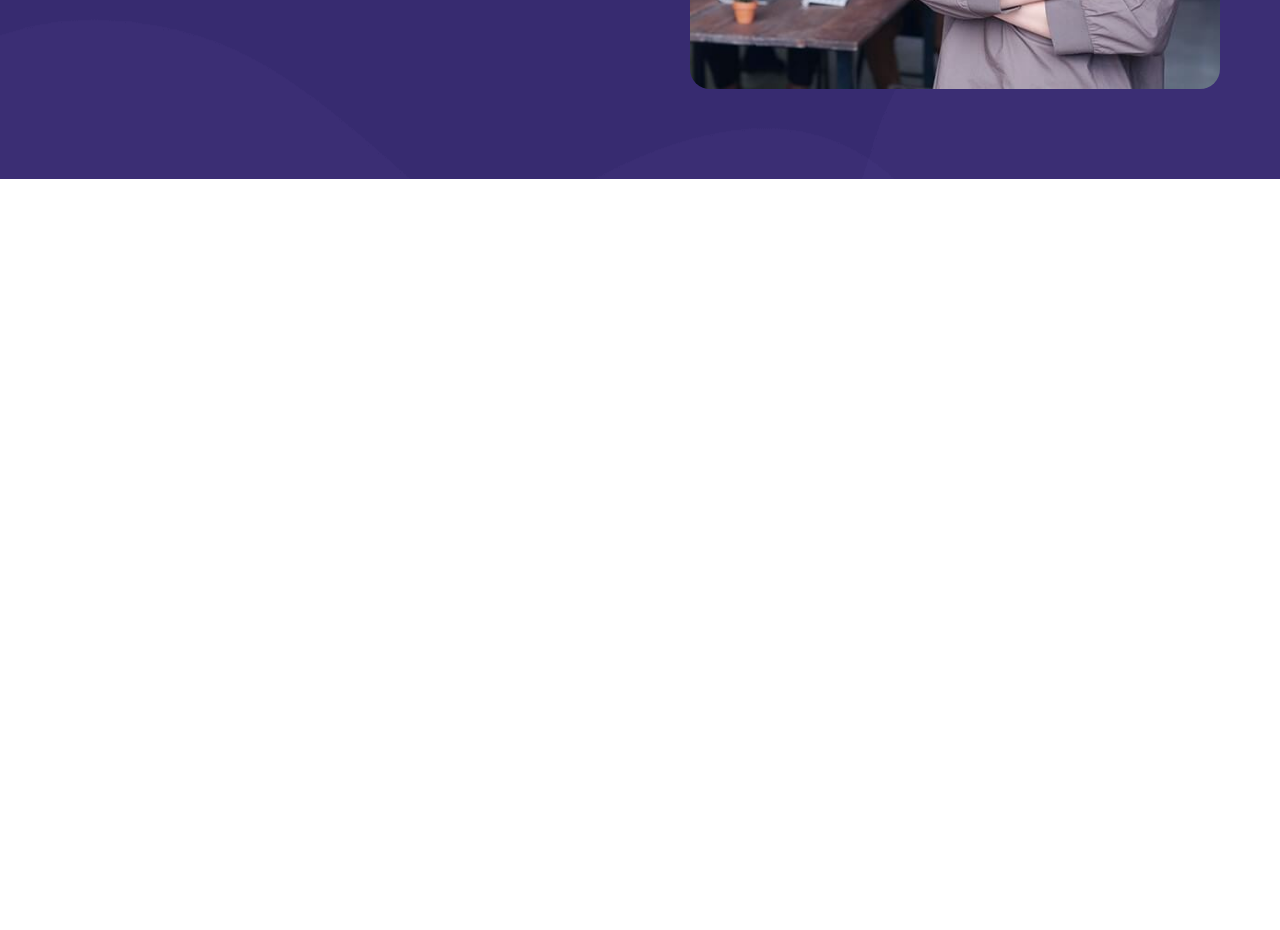
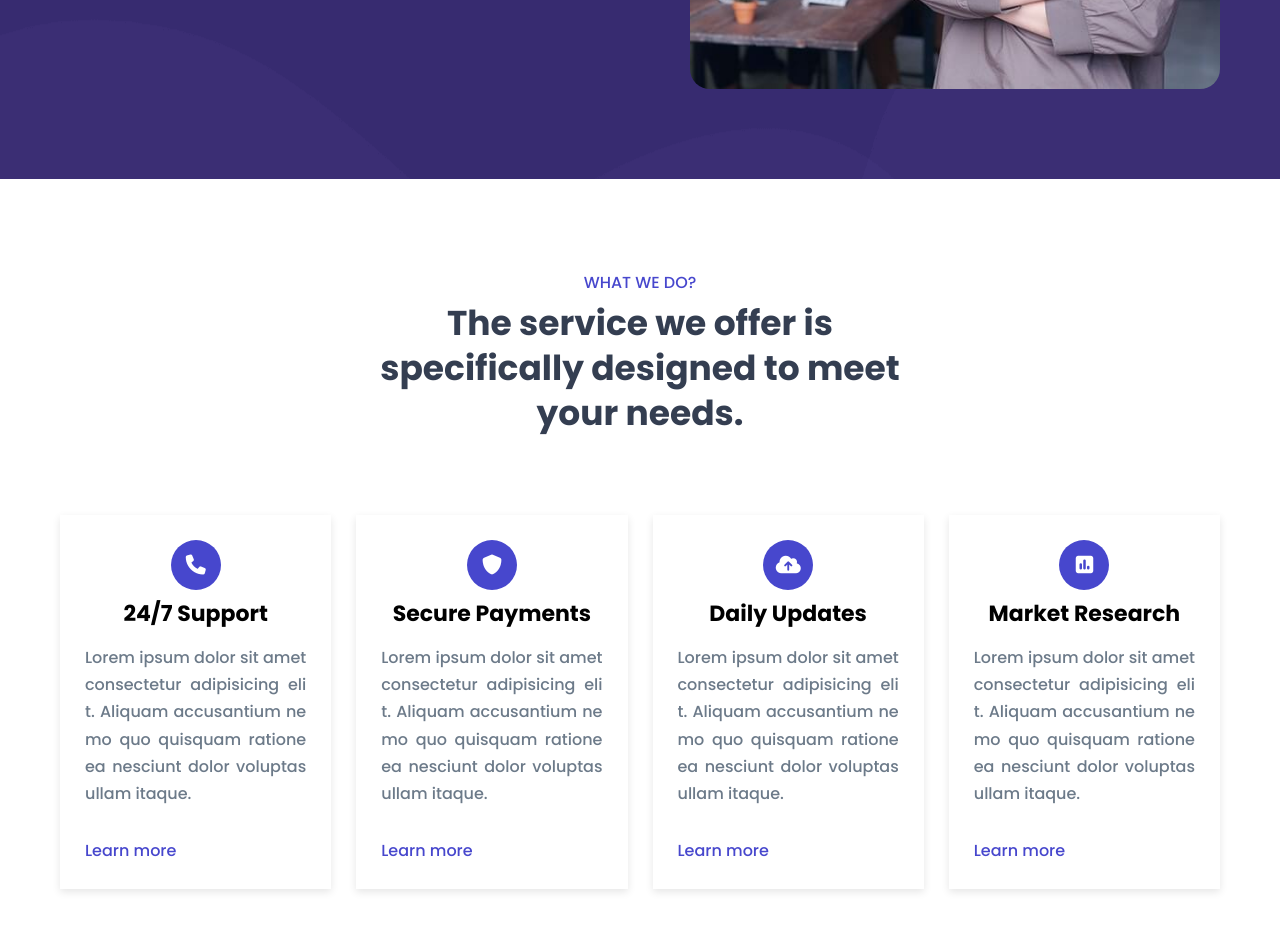
Before and after one commit to iamalexninov/onindex, a plain HTML site: page index.html in a window 1280 px wide. Shown: the part 558-1488 px from the top of the page. Before the commit the page ends 800 px from the top, so only its background shows below. Drawn offline with Linux system fonts and the light colour scheme.

Commit message:
added responsive service

```diff
--- a/index.html
+++ b/index.html
@@ -24,11 +24,12 @@
             <nav class="navbar">
                 <a href="#" class="navbar__logo">OninDex</a>
                 <ul class="navbar__list" data-navbar>
-                    <li class="navbar__list__item"><a class="item__link" href="#hero">Home</a></li>
-                    <li class="navbar__list__item"><a class="item__link" href="#about">About</a></li>
-                    <li class="navbar__list__item"><a class="item__link" href="#projects">Projects</a></li>
-                    <li class="navbar__list__item"><a class="item__link" href="#blog">Blog</a></li>
-                    <li class="navbar__list__item"><a class="item__link" href="#contact">Contact</a></li>
+                    <li class="navbar__list__item"><a class="item__link" href="#hero" data-link>Home</a></li>
+                    <li class="navbar__list__item"><a class="item__link" href="#about" data-link>About</a></li>
+                    <li class="navbar__list__item"><a class="item__link" href="#service" data-link>Services</a></li>
+                    <li class="navbar__list__item"><a class="item__link" href="#projects" data-link>Projects</a></li>
+                    <li class="navbar__list__item"><a class="item__link" href="#blog" data-link>Blog</a></li>
+                    <li class="navbar__list__item"><a class="item__link" href="#contact" data-link>Contact</a></li>
                 </ul>
                 <div class="navbar__icons" data-nav-buttons>
                     <i class="fa-solid fa-list-ul" data-open-icon></i>
@@ -56,6 +57,59 @@
                 </div>
             </div>
         </section>
+        <section class="section service" id="service">
+            <div class="wrapper">
+                <div class="service__content">
+                    <span class="subtitle">what we do?</span>
+                    <h2 class="service__content__title">The service we offer is specifically designed to meet your
+                        needs.</h2>
+                    <ul class="service__content__list">
+                        <li class="service__content__list__item">
+                            <div class="service__content__list__item__icon">
+                                <i class="fa-solid fa-phone service__content__list__item__icon__i"></i>
+                            </div>
+                            <h3 class="service__content__list__item__title">24/7 Support</h3>
+                            <p class="service__content__list__item__paragraph">Lorem ipsum dolor sit amet consectetur
+                                adipisicing elit. Aliquam accusantium nemo quo
+                                quisquam ratione ea nesciunt dolor voluptas ullam itaque.</p>
+                            <a href="/" class="service__content__list__item__btn">Learn more</a>
+                        </li>
+                        <li class="service__content__list__item">
+                            <div class="service__content__list__item__icon">
+                                <i class="fa-solid fa-shield service__content__list__item__icon__i"></i>
+                            </div>
+                            <h3 class="service__content__list__item__title">Secure Payments</h3>
+                            <p class="service__content__list__item__paragraph">Lorem ipsum dolor sit amet consectetur
+                                adipisicing elit. Aliquam accusantium nemo quo
+                                quisquam ratione ea nesciunt dolor voluptas ullam itaque.</p>
+                            <a href="/" class="service__content__list__item__btn">Learn more</a>
+                        </li>
+                        <li class="service__content__list__item">
+                            <div class="service__content__list__item__icon">
+                                <i class="fa-solid fa-cloud-arrow-up
+                                service__content__list__item__icon__i"></i>
+                            </div>
+                            <h3 class="service__content__list__item__title">Daily Updates</h3>
+                            <p class="service__content__list__item__paragraph">Lorem ipsum dolor sit amet consectetur
+                                adipisicing elit. Aliquam accusantium nemo quo
+                                quisquam ratione ea nesciunt dolor voluptas ullam itaque.</p>
+                            <a href="/" class="service__content__list__item__btn">Learn more</a>
+                        </li>
+                        <li class="service__content__list__item">
+                            <div class="service__content__list__item__icon">
+                                <i class="fa-solid fa-square-poll-vertical
+                                service__content__list__item__icon__i"></i>
+                            </div>
+                            <h3 class="service__content__list__item__title">Market Research</h3>
+                            <p class="service__content__list__item__paragraph">Lorem ipsum dolor sit amet consectetur
+                                adipisicing elit. Aliquam accusantium nemo quo
+                                quisquam ratione ea nesciunt dolor voluptas ullam itaque.</p>
+                            <a href="/" class="service__content__list__item__btn">Learn more</a>
+                        </li>
+                    </ul>
+                </div>
+            </div>
+        </section>
     </main>
     </div>
     <script src="/js/navbar.js"></script>
--- a/js/navbar.js
+++ b/js/navbar.js
@@ -1,5 +1,6 @@
 const navbar = document.querySelector("[data-navbar]");
-const header = document.querySelector('[data-header]')
+const header = document.querySelector("[data-header]");
+const navLink = document.querySelectorAll("[data-link]");
 const openBtn = document.querySelector("[data-open-icon]");
 const closeBtn = document.querySelector("[data-close-icon]");
 
@@ -8,22 +9,33 @@ window.addEventListener("load", (e) => {
   closeBtn.style.display = "none";
 });
 
-window.addEventListener('scroll',(e)=>{
-  if(window.scrollY >= 50){
-    header.style.backgroundColor = `hsl(240, 57%, 54%)`
-  } else{
-    header.style.backgroundColor = 'transparent'
+window.addEventListener("scroll", (e) => {
+  if (window.scrollY >= 50) {
+    header.style.backgroundColor = `hsl(250,45%,30%)`;
+  } else {
+    header.style.backgroundColor = "transparent";
   }
-})
+});
 
 openBtn.addEventListener("click", (e) => {
+  e.preventDefault()
   navbar.classList.add("active");
   e.target.style.display = "none";
   closeBtn.style.display = "block";
 });
 
 closeBtn.addEventListener("click", (e) => {
+  e.preventDefault()
   navbar.classList.remove("active");
   e.target.style.display = "none";
   openBtn.style.display = "block";
 });
+
+navLink.forEach((link) =>
+  link.addEventListener("click", (e) => {
+    e.preventDefault()
+    navbar.classList.remove("active");
+    closeBtn.style.display = "none";
+    openBtn.style.display = "block";
+  })
+);
--- a/sass/abstract/_variables.scss
+++ b/sass/abstract/_variables.scss
@@ -1,10 +1,10 @@
-// colors
 $primary-color: hsl(240, 57%, 54%);
 $secondary-color: hsl(213, 92%, 81%);
 $charcoal-color: hsla(218, 22%, 26%, 1);
 $white-color: hsla(0, 0%, 100%, 1);
+$black-color: hsla(0, 0, 0, 1);
+$grey-color: hsla(211, 12%, 48%, 1);
 
-// Typography
 $fs-1: calc(2.7rem + 1.38vw);
 $fs-2: calc(2.6rem + 0.66vw);
 $fs-3: 2.2rem;
@@ -16,5 +16,4 @@ $fw-700: 700;
 
 $ff-poppins: "Poppins", sans-serif;
 
-// section
 $section-padding: 90px;
--- a/sass/base/_reuse.scss
+++ b/sass/base/_reuse.scss
@@ -12,3 +12,9 @@
 .section {
   padding-block: v.$section-padding;
 }
+
+.subtitle {
+  color: v.$primary-color;
+  text-transform: uppercase;
+  margin-bottom: 5px;
+}
--- a/sass/base/_typography.scss
+++ b/sass/base/_typography.scss
@@ -1,4 +1,4 @@
-@use '../abstract/variables' as variables;
+@use "../abstract/variables" as variables;
 
 h1,
 h2,
@@ -9,12 +9,23 @@ h5 {
   line-height: 1.3;
 }
 
-h1 { font-size: variables.$fs-1 }
+h1 {
+  font-size: variables.$fs-1;
+}
 
-h2 { font-size: variables.$fs-2}
+h2 {
+  font-size: variables.$fs-2;
+  color: variables.$charcoal-color;
+}
 
-h3 { font-size: variables.$fs-3 }
+h3 {
+  font-size: variables.$fs-3;
+}
 
-h4 { font-size: variables.$fs-4 }
+h4 {
+  font-size: variables.$fs-4;
+}
 
-h5 { font-size: variables.$fs-5 }
+h5 {
+  font-size: variables.$fs-5;
+}
--- a/sass/layouts/_navbar.scss
+++ b/sass/layouts/_navbar.scss
@@ -33,7 +33,7 @@
       @include b.tablet {
         all: unset;
         display: flex;
-        gap: 15px;
+        gap: 20px;
       }
       &__item {
         color: v.$white-color;
--- /dev/null
+++ b/sass/pages/_index.scss
@@ -0,0 +1,2 @@
+@forward './styles/hero';
+@forward './styles/service'
--- a/sass/pages/_hero.scss
+++ b/sass/pages/styles/_hero.scss
@@ -1,6 +1,6 @@
-@use "../components/buttons" as btn;
-@use "../abstract/variables" as v;
-@use "../abstract/breakpoints" as b;
+@use "../../components/buttons" as btn;
+@use "../../abstract/variables" as v;
+@use "../../abstract/breakpoints" as b;
 
 .hero {
   background-image: url("../../images/hero-bg.jpg");
@@ -27,6 +27,9 @@
       text-align: justify;
       word-break: break-all;
       margin-block: 15px 30px;
+      @include b.tablet {
+        max-width: 400px;
+      }
     }
     &__buttons {
       display: flex;
--- /dev/null
+++ b/sass/pages/styles/_service.scss
@@ -0,0 +1,56 @@
+@use "../../abstract/variables" as v;
+@use "../../abstract/breakpoints" as b;
+
+.service {
+  &__content {
+    text-align: center;
+    &__title {
+      margin-bottom: 30px;
+      @include b.tablet{
+        max-width: 550px;
+        margin:0 auto 80px auto;
+      }
+    }
+    &__list {
+      display: flex;
+      flex-direction: column;
+      gap: 2.5rem;
+      @include b.tablet {
+        flex-direction: row;
+      }
+      &__item {
+        background-color: v.$white-color;
+        box-shadow: rgba(0, 0, 0, 0.1) 0px 3px 8px;
+        padding: 25px;
+        &__icon {
+          font-size: 2rem;
+          display: flex;
+          justify-content: center;
+          &__i {
+            display: flex;
+            justify-content: center;
+            padding: 15px;
+            border-radius: 50%;
+            width: 50px;
+            height: 50px;
+            background-color: v.$primary-color;
+            color: v.$white-color;
+          }
+        }
+        &__title {
+          margin-block: 10px 15px;
+        }
+        &__paragraph {
+          text-align: justify;
+          word-break: break-all;
+          margin-bottom: 30px;
+          color: v.$grey-color;
+        }
+        &__btn{
+          color: v.$primary-color;
+          text-align: left;
+        }
+      }
+    }
+  }
+}
```
Also changed, not shown: sass/main.scss (+7 -7 lines), sass/components/_titles.scss (added), sass/main.css, sass/pages/styles/_about.scss (added), sass/pages/styles/_contact.scss (added), sass/pages/styles/_projects.scss (added), 1 other file.
